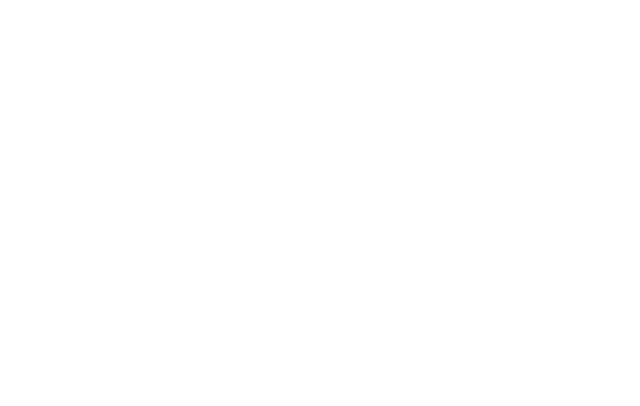
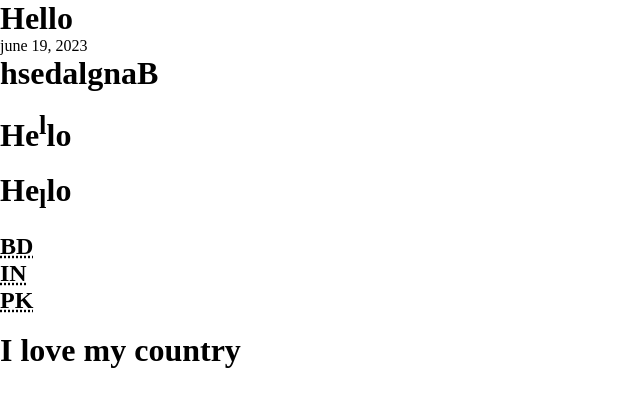
Before and after one commit to rirubelhossain/practice_products, a plain HTML site: page index.html in a window 1280 px wide. Shown: the whole page, without its empty margins (0-640 px from the left). Drawn offline with Linux system fonts and the light colour scheme.

Commit message:
uploaded funny part

```diff
--- a/index.html
+++ b/index.html
@@ -3,9 +3,30 @@
 <head>
     <meta charset="UTF-8">
     <meta name="viewport" content="width=device-width, initial-scale=1.0">
-    <title>Document</title>
+    <link rel="icon" type="image/x-icon" href="images/favicon.png">
+    <link rel="stylesheet" href="test.css">
+    <title>Product</title>
 </head>
 <body>
+    <h1>Hello</h1>
+    <time datetime="2023-07-15">june 19, 2023</time>
+    <br>
+    <h1><bdo dir="rtl">Bangladesh</bdo></h1>
+    <br>
+
+    <h1>He<sup>l</sup>lo</h1>
+    <br>
+    <h1>He<sub>l</sub>lo</h1>
+    <br>
+
+    <h2><abbr title="This is Bangladesh">BD</abbr></h2>
+    <h2><abbr title="This is India">IN</abbr></h2>
+    <h2><abbr title="This is Pakistan">PK</abbr></h2>
+
+    <br>
+
+
+    <h1 class="test_hover">I love my country </h1>
 
 </body>
 </html>
--- /dev/null
+++ b/test.css
@@ -0,0 +1,7 @@
+*{
+    margin: 0px;
+    padding: 0px;
+}
+.test_hover:hover{
+    color: lightblue;
+}
```
Also changed, not shown: images/favicon.png (added).
